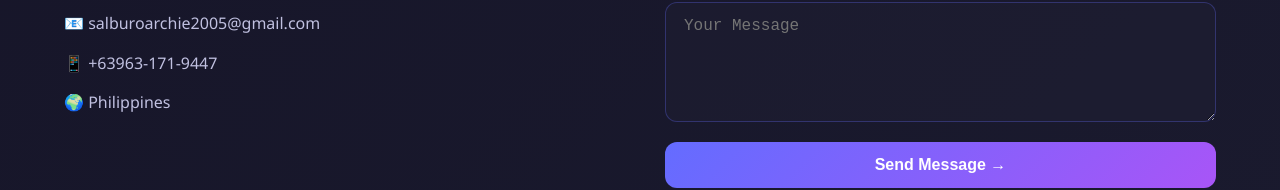
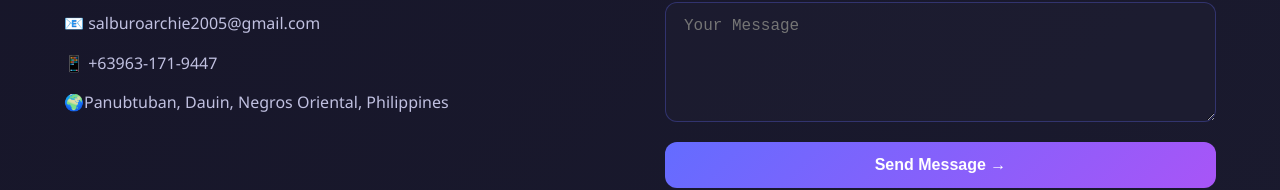
Before and after one commit to salburo/portfolio, a React app: page / in a window 1280 px wide. Shown: the part 4162-4352 px from the top of the page. Built offline with nearby package versions, Linux system fonts and the light colour scheme; no server answers; the database is empty; the HTML template or start-up script is replaced by a standard one.

Commit message:
added personal location

```diff
--- a/src/App.jsx
+++ b/src/App.jsx
@@ -397,7 +397,7 @@ const App = () => {
               <div className="contact-details">
                 <p>📧 salburoarchie2005@gmail.com</p>
                 <p>📱 +63963-171-9447</p>
-                <p>🌍 Philippines</p>
+                <p>🌍Panubtuban, Dauin, Negros Oriental, Philippines</p>
               </div>
             </div>
             <form className="contact-form" onSubmit={handleSubmit}>
```
